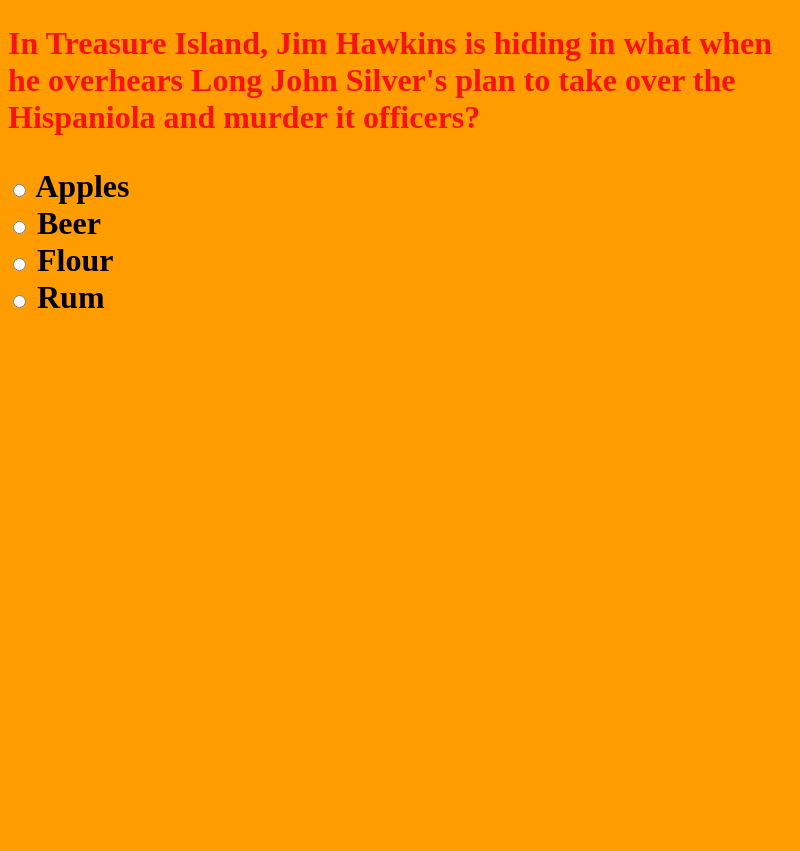
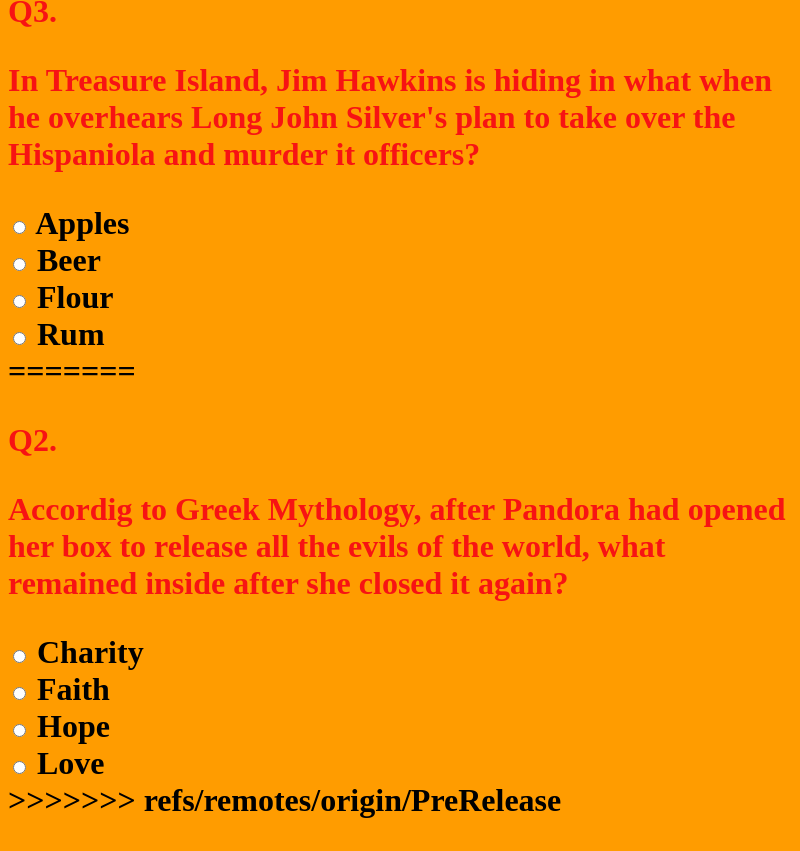
Before and after one commit to DemiKnight/Hackathon2017-1, an Electron app: page src/questions.html in a window 800 px wide. Shown: the part 881-1732 px from the top of the page. Before the commit the page ends 1229 px from the top, so only its background shows below. Drawn offline with Linux system fonts and the light colour scheme.

Commit message:
lol does ths work

```diff
--- a/src/questions.html
+++ b/src/questions.html
@@ -13,6 +13,7 @@
       <input type="radio" name="liverpool" value="My Way"> My Way<br>
       <input type="radio" name="liverpool" value="You'll Never Walk Alone"> You'll Never Walk Alone<br>
 
+<<<<<<< HEAD
   <p><font color=#F71313> Q2. </font><p>
     <p><font color=#F71313>According to Greek Mythology, after Pandora had opened her box to release all the evils of the world, what remained inside after she closed it again?</font><p>
       <input type="radio" name="pandora" value="Charity"> Charity <br>
@@ -27,6 +28,14 @@
       <input type="radio" name="Treasure" value="Beer"> Beer <br>
       <input type="radio" name="Treasure" value="Flour"> Flour <br>
       <input type="radio" name="Treasure" value="Rum"> Rum <br>
+=======
+      <p><font color=#F71313> Q2. </font><p>
+<p><font color=#F71313>Accordig to Greek Mythology, after Pandora had opened her box to release all the evils of the world, what remained inside after she closed it again?</font><p>
+  <input type="radio" name="pandora" value="Charity"> Charity <br>
+  <input type="radio" name="pandora" value="Faith"> Faith <br>
+  <input type="radio" name="pandora" value="Hope"> Hope <br>
+    <input type="radio" name="pandora" value="Love"> Love <br>
+>>>>>>> refs/remotes/origin/PreRelease
 </body>
     </html>
     </html>
```
